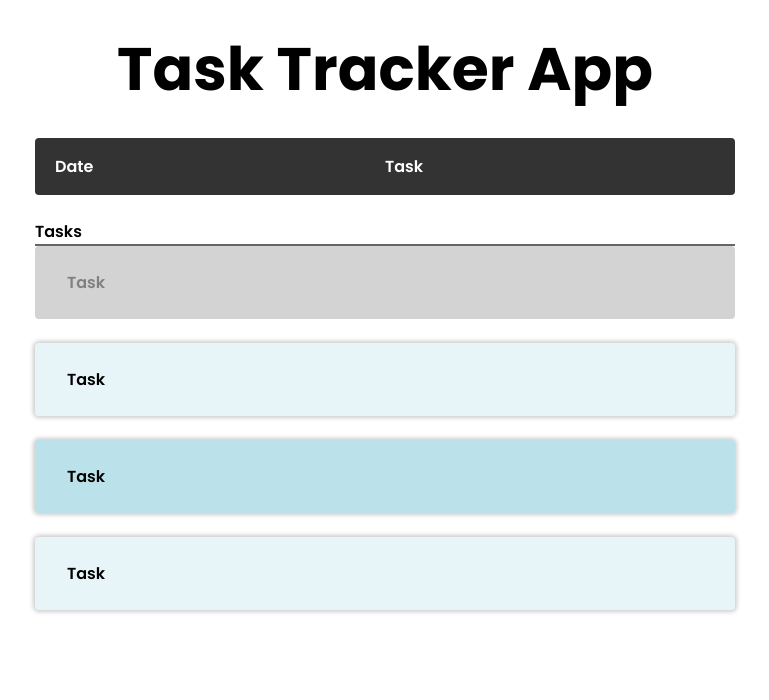
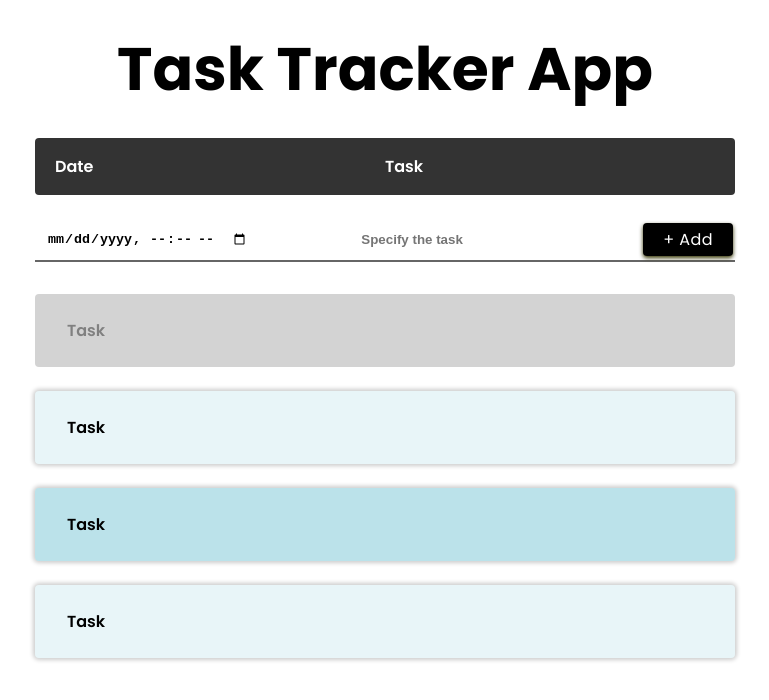
Before and after one commit to spectr-e/react-projects, a React (Vite) app: page / in a window 1280 px wide. Shown: the top 700 px of the page, without its empty margins (255-1024 px from the left). Built offline with nearby package versions, Linux system fonts and the light colour scheme.

Commit message:
fix(TaskComp): Add input form to the task component

```diff
--- a/src/Projects/21-task-tracker-app/TaskTrackerApp.jsx
+++ b/src/Projects/21-task-tracker-app/TaskTrackerApp.jsx
@@ -1,7 +1,26 @@
+import { useState } from 'react'
 import { Tasks, Title } from '../../components'
 import { TableStyle } from './TableStyle'
 
 const TaskTrackerApp = () => {
+  const [newTask, setNewTask] = useState({
+    date: '',
+    type: '',
+    completed: '',
+  })
+
+  const handleChange = (e) => {
+    switch (e.target.name) {
+      case 'inputDate':
+        setNewTask({ ...newTask, date: e.target.value })
+        break
+      case 'inputType':
+        setNewTask({ ...newTask, type: e.target.value })
+        break
+      default:
+        break
+    }
+  }
   return (
     <div className='container'>
       <Title title={'Task Tracker App'} classes={'title text-center'} />
@@ -10,7 +29,9 @@ const TaskTrackerApp = () => {
           <li>Date</li>
           <li>Task</li>
         </ul>
-        <Tasks />
+
+        <Tasks date={newTask.date} setData={handleChange} type={newTask.type} />
+
         <ul className='table-row'>
           <li className='completed'>Task</li>
           <li>Task</li>
--- a/src/components/Tasks.jsx
+++ b/src/components/Tasks.jsx
@@ -1,13 +1,31 @@
-const Tasks = () => {
+import Button from './Button'
+
+const Tasks = ({ date, type, setData, buttonClick }) => {
   return (
     <div
       className='dsf'
       style={{
         justifyContent: 'space-between',
         borderBottom: '2px solid #666',
+        marginBottom: '32px',
       }}
     >
-      Tasks
+      <input
+        name='inputDate'
+        type='datetime-local'
+        value={date}
+        onChange={setData}
+        className=''
+      />
+      <input
+        name='inputType'
+        type='text'
+        value={type}
+        onChange={setData}
+        className=''
+        placeholder='Specify the task'
+      />
+      <Button text='+ Add' handleClick={buttonClick} />
     </div>
   )
 }
```
